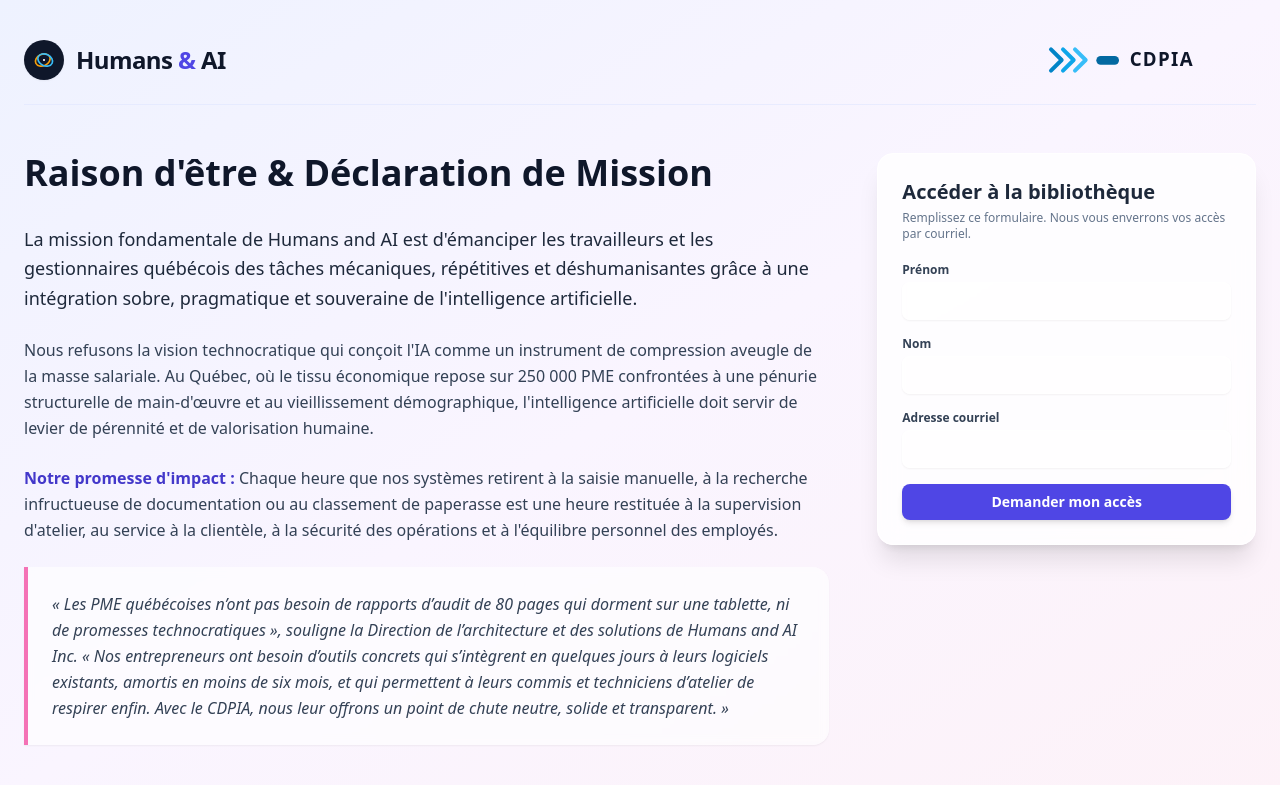
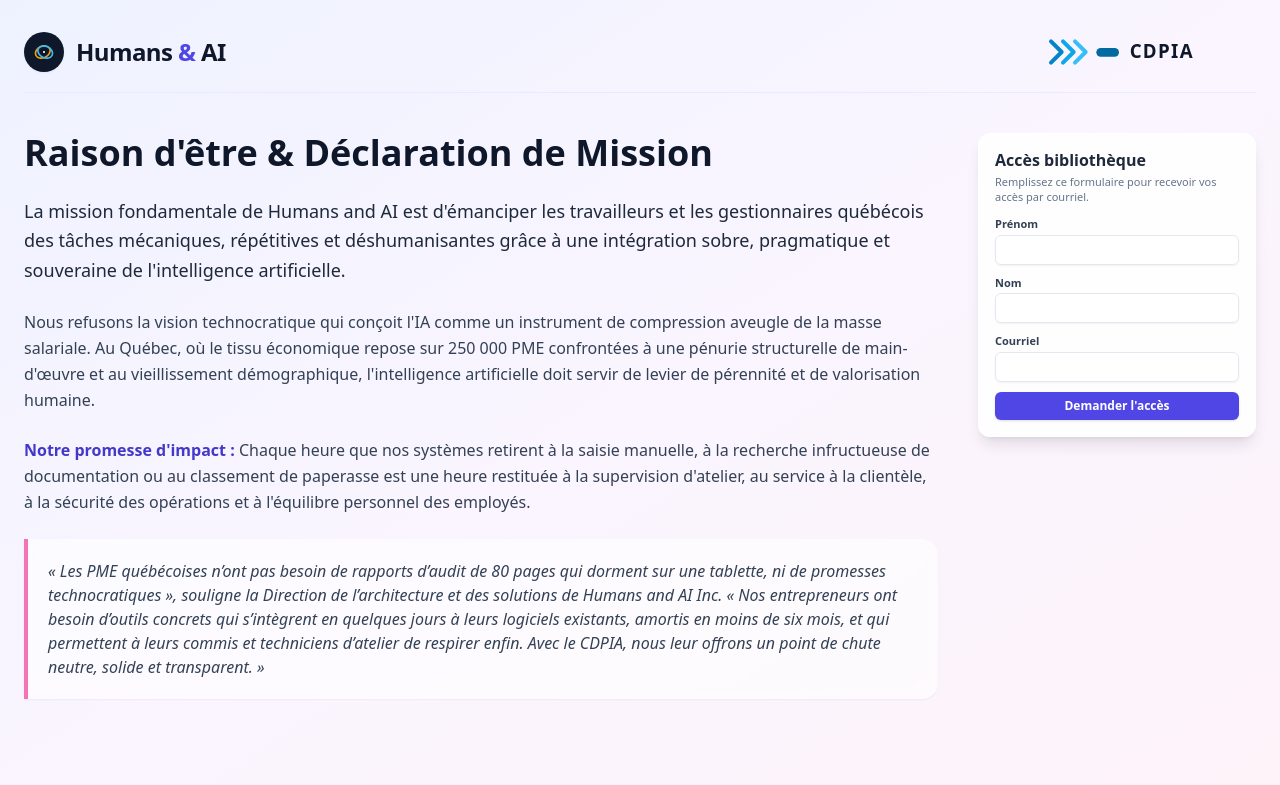
Before and after one commit to tech2fix4you-2026/CDPIA, a FastAPI app: page / in a window 1280 px wide. Shown: the top 785 px of the page. Run offline with FastAPI, Linux system fonts and the light colour scheme; some libraries are stand-ins or nearby versions.

Commit message:
design: format ultra-compact pour le formulaire de demande d'accès

```diff
--- a/templates/index.html
+++ b/templates/index.html
@@ -7,10 +7,10 @@
     <script src="https://cdn.tailwindcss.com"></script>
 </head>
 <body class="bg-gradient-to-br from-indigo-50 via-purple-50 to-pink-50 min-h-screen font-sans text-slate-800 selection:bg-indigo-200">
-    <div class="max-w-7xl mx-auto px-6 py-10">
+    <div class="max-w-7xl mx-auto px-6 py-8">
 
         <!-- En-tête : Logos Humans & AI et CDPIA (Vectoriels Inline) -->
-        <header class="flex flex-wrap justify-between items-center gap-6 mb-12 pb-6 border-b border-indigo-100/60">
+        <header class="flex flex-wrap justify-between items-center gap-6 mb-10 pb-5 border-b border-indigo-100/60">
             <!-- Logo Humans & AI -->
             <a href="/" class="flex items-center gap-3 group">
                 <div class="w-10 h-10 rounded-full bg-slate-900 flex items-center justify-center p-2 shadow-sm group-hover:scale-105 transition-transform">
@@ -38,11 +38,11 @@
             </div>
         </header>
 
-        <div class="grid lg:grid-cols-12 gap-12 items-start">
+        <div class="grid lg:grid-cols-12 gap-10 items-start">
 
-            <!-- Section Mission (8 colonnes) -->
-            <div class="lg:col-span-8 space-y-6">
-                <h1 class="text-3xl md:text-4xl font-extrabold text-slate-900 mb-8 leading-tight">
+            <!-- Section Mission (9 colonnes) -->
+            <div class="lg:col-span-9 space-y-6">
+                <h1 class="text-3xl md:text-4xl font-extrabold text-slate-900 mb-6 leading-tight">
                     Raison d'être & Déclaration de Mission
                 </h1>
 
@@ -59,33 +59,33 @@
                 </p>
 
                 <!-- Citation stylisée -->
-                <blockquote class="mt-8 bg-white/60 backdrop-blur-sm border-l-4 border-pink-400 p-6 rounded-r-2xl shadow-sm relative">
-                    <div class="text-slate-700 italic leading-relaxed relative z-10">
+                <blockquote class="mt-6 bg-white/60 backdrop-blur-sm border-l-4 border-pink-400 p-5 rounded-r-2xl shadow-sm relative">
+                    <div class="text-slate-700 italic leading-relaxed relative z-10 text-sm md:text-base">
                         « Les PME québécoises n’ont pas besoin de rapports d’audit de 80 pages qui dorment sur une tablette, ni de promesses technocratiques », souligne la Direction de l’architecture et des solutions de Humans and AI Inc. « Nos entrepreneurs ont besoin d’outils concrets qui s’intègrent en quelques jours à leurs logiciels existants, amortis en moins de six mois, et qui permettent à leurs commis et techniciens d’atelier de respirer enfin. Avec le CDPIA, nous leur offrons un point de chute neutre, solide et transparent. »
                     </div>
                 </blockquote>
             </div>
 
-            <!-- Formulaire d'accès (4 colonnes) -->
-            <div class="lg:col-span-4 bg-white/80 backdrop-blur-md p-6 rounded-2xl shadow-xl border border-white lg:sticky lg:top-12 mt-8 lg:mt-0">
-                <h2 class="text-xl font-bold text-slate-800 mb-1">Accéder à la bibliothèque</h2>
-                <p class="text-slate-500 text-xs mb-5">Remplissez ce formulaire. Nous vous enverrons vos accès par courriel.</p>
+            <!-- Formulaire d'accès compact (3 colonnes, max-w-xs) -->
+            <div class="lg:col-span-3 w-full max-w-xs justify-self-end bg-white/85 backdrop-blur-md p-4 rounded-xl shadow-lg border border-white lg:sticky lg:top-8 mt-6 lg:mt-0">
+                <h2 class="text-base font-bold text-slate-800 mb-1 leading-tight">Accès bibliothèque</h2>
+                <p class="text-slate-500 text-[11px] mb-3 leading-snug">Remplissez ce formulaire pour recevoir vos accès par courriel.</p>
 
-                <form action="request-access" method="post" class="space-y-4">
+                <form action="request-access" method="post" class="space-y-2.5">
                     <div>
-                        <label class="block text-xs font-semibold text-slate-700 mb-1">Prénom</label>
-                        <input type="text" name="first_name" required class="w-full rounded-lg border border-white bg-white/60 px-3 py-2 text-sm focus:border-indigo-400 focus:ring-2 focus:ring-indigo-100 outline-none transition-all shadow-sm">
+                        <label class="block text-[11px] font-semibold text-slate-700 mb-0.5">Prénom</label>
+                        <input type="text" name="first_name" required class="w-full rounded-md border border-slate-200 bg-white/80 px-2.5 py-1.5 text-xs focus:border-indigo-400 focus:ring-1 focus:ring-indigo-200 outline-none transition-all shadow-sm">
                     </div>
                     <div>
-                        <label class="block text-xs font-semibold text-slate-700 mb-1">Nom</label>
-                        <input type="text" name="last_name" required class="w-full rounded-lg border border-white bg-white/60 px-3 py-2 text-sm focus:border-indigo-400 focus:ring-2 focus:ring-indigo-100 outline-none transition-all shadow-sm">
+                        <label class="block text-[11px] font-semibold text-slate-700 mb-0.5">Nom</label>
+                        <input type="text" name="last_name" required class="w-full rounded-md border border-slate-200 bg-white/80 px-2.5 py-1.5 text-xs focus:border-indigo-400 focus:ring-1 focus:ring-indigo-200 outline-none transition-all shadow-sm">
                     </div>
                     <div>
-                        <label class="block text-xs font-semibold text-slate-700 mb-1">Adresse courriel</label>
-                        <input type="email" name="email" required class="w-full rounded-lg border border-white bg-white/60 px-3 py-2 text-sm focus:border-indigo-400 focus:ring-2 focus:ring-indigo-100 outline-none transition-all shadow-sm">
+                        <label class="block text-[11px] font-semibold text-slate-700 mb-0.5">Courriel</label>
+                        <input type="email" name="email" required class="w-full rounded-md border border-slate-200 bg-white/80 px-2.5 py-1.5 text-xs focus:border-indigo-400 focus:ring-1 focus:ring-indigo-200 outline-none transition-all shadow-sm">
                     </div>
-                    <button type="submit" class="w-full bg-indigo-600 text-white font-bold py-2 px-4 rounded-lg hover:bg-indigo-700 focus:ring-4 focus:ring-indigo-200 transition-all mt-3 text-sm shadow-md hover:shadow-lg">
-                        Demander mon accès
+                    <button type="submit" class="w-full bg-indigo-600 text-white font-semibold py-1.5 px-3 rounded-md hover:bg-indigo-700 focus:ring-2 focus:ring-indigo-200 transition-all mt-2 text-xs shadow hover:shadow-md">
+                        Demander l'accès
                     </button>
                 </form>
             </div>
```
